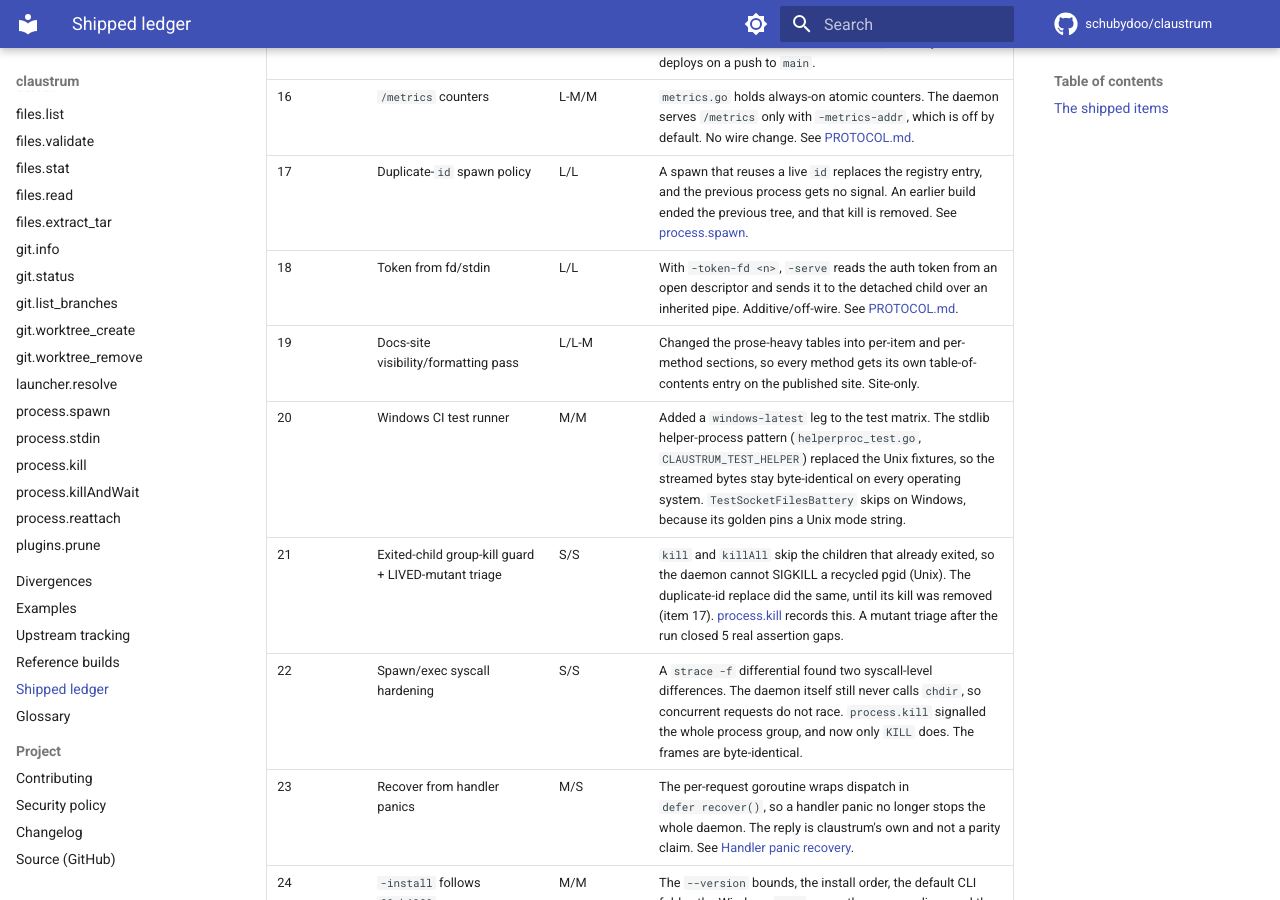
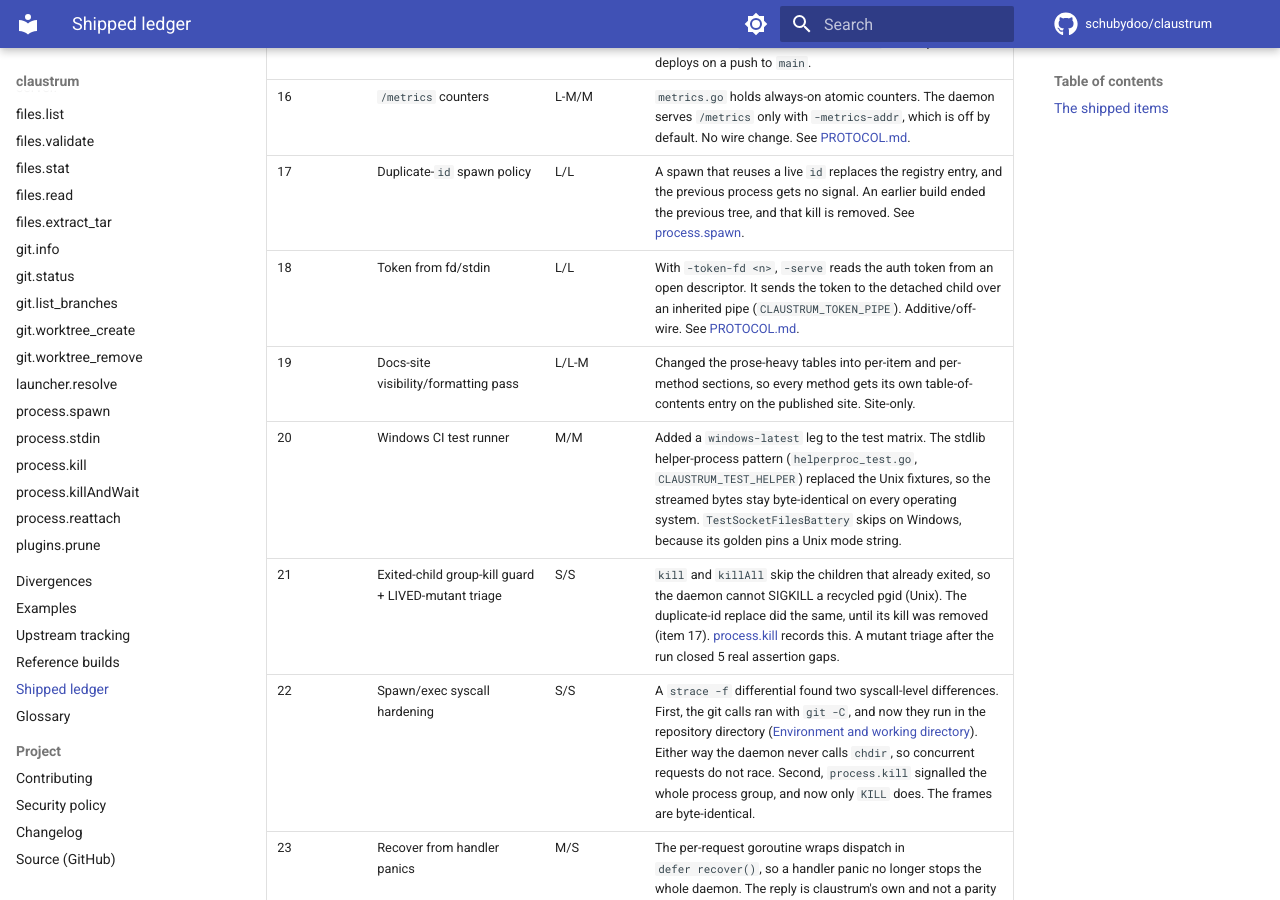
Before and after one commit to schubydoo/claustrum, an MkDocs documentation site: the page built from docs/IMPROVEMENTS.md, in a window 1280 px wide and 900 px high, scrolled down 1677 px. Built offline with MkDocs 1.6.1 and Material for MkDocs 9.7.7, drawn with Linux system fonts in a browser that asks for light colours; comment, search, counter and statistics services are not loaded.

Commit message:
docs: name both differences of item 22 and anchor the links of items 13 and 18
Co-Authored-By: Claude Opus 5.5 <noreply@anthropic.com>

```diff
--- a/docs/IMPROVEMENTS.md
+++ b/docs/IMPROVEMENTS.md
@@ -30,16 +30,16 @@ The impact/cost ratings are H/M/L/S, as the original triage set them. The
 | 10 | Fuzz the JSON-RPC parser | M/L-M | `fuzz_test.go` adds `FuzzDispatch` and `FuzzBindParams`. `FuzzDispatch` skips the side-effectful methods. CI runs the seeds. |
 | 11 | Release automation | H/M | `.goreleaser.yaml` + `release.yml`: 6-target builds, checksums, syft SBOM, cosign signing, SLSA provenance. knope opens the version PRs (changesets-only). |
 | 12 | Pin the Go toolchain | M/L | `go.mod` carries an explicit `toolchain` directive. CI and release use `go-version-file: go.mod`, so builds are reproducible against a known patch. |
-| 13 | Structured/leveled logging | M/L-M | `logging.go` holds a small leveled stderr logger. The level tag goes before the `[Component]` prefixes, so existing greps keep matching. See [ARCHITECTURE.md](ARCHITECTURE.md). |
+| 13 | Structured/leveled logging | M/L-M | `logging.go` holds a small leveled stderr logger. The level tag goes before the `[Component]` prefixes, so existing greps keep matching. See [ARCHITECTURE.md](ARCHITECTURE.md#operational-logging). |
 | 14 | Windows process-tree kill via Job Objects | M/M-H | A Job Object held the spawned children (`sysproc_windows.go`), and a kill ended the whole tree. A later reconciliation removed the job, so a kill ends the direct child only ([process.kill → Windows child trees](protocol/process-kill.md#windows-child-trees)). This item added `golang.org/x/sys` (Windows-only). |
 | 15 | Docs site (mkdocs) | M/M | mkdocs-material publishes `docs/` to GitHub Pages. A `docs` workflow runs `mkdocs build --strict` on every PR and deploys on a push to `main`. |
 | 16 | `/metrics` counters | L-M/M | `metrics.go` holds always-on atomic counters. The daemon serves `/metrics` only with `-metrics-addr`, which is off by default. No wire change. See [PROTOCOL.md](PROTOCOL.md#flags-of-claustrum-alone). |
 | 17 | Duplicate-`id` spawn policy | L/L | A spawn that reuses a live `id` replaces the registry entry, and the previous process gets no signal. An earlier build ended the previous tree, and that kill is removed. See [process.spawn](protocol/process-spawn.md). |
-| 18 | Token from fd/stdin | L/L | With `-token-fd <n>`, `-serve` reads the auth token from an open descriptor and sends it to the detached child over an inherited pipe. Additive/off-wire. See [PROTOCOL.md](PROTOCOL.md). |
+| 18 | Token from fd/stdin | L/L | With `-token-fd <n>`, `-serve` reads the auth token from an open descriptor. It sends the token to the detached child over an inherited pipe (`CLAUSTRUM_TOKEN_PIPE`). Additive/off-wire. See [PROTOCOL.md](PROTOCOL.md#the-token-source). |
 | 19 | Docs-site visibility/formatting pass | L/L-M | Changed the prose-heavy tables into per-item and per-method sections, so every method gets its own table-of-contents entry on the published site. Site-only. |
 | 20 | Windows CI test runner | M/M | Added a `windows-latest` leg to the test matrix. The stdlib helper-process pattern (`helperproc_test.go`, `CLAUSTRUM_TEST_HELPER`) replaced the Unix fixtures, so the streamed bytes stay byte-identical on every operating system. `TestSocketFilesBattery` skips on Windows, because its golden pins a Unix mode string. |
 | 21 | Exited-child group-kill guard + LIVED-mutant triage | S/S | `kill` and `killAll` skip the children that already exited, so the daemon cannot SIGKILL a recycled pgid (Unix). The duplicate-id replace did the same, until its kill was removed (item 17). [process.kill](protocol/process-kill.md#differences-from-the-reference) records this. A mutant triage after the run closed 5 real assertion gaps. |
-| 22 | Spawn/exec syscall hardening | S/S | A `strace -f` differential found two syscall-level differences. The daemon itself still never calls `chdir`, so concurrent requests do not race. `process.kill` signalled the whole process group, and now only `KILL` does. The frames are byte-identical. |
+| 22 | Spawn/exec syscall hardening | S/S | A `strace -f` differential found two syscall-level differences. First, the git calls ran with `git -C`, and now they run in the repository directory ([Environment and working directory](PROTOCOL.md#environment-and-working-directory)). Either way the daemon never calls `chdir`, so concurrent requests do not race. Second, `process.kill` signalled the whole process group, and now only `KILL` does. The frames are byte-identical. |
 | 23 | Recover from handler panics | M/S | The per-request goroutine wraps dispatch in `defer recover()`, so a handler panic no longer stops the whole daemon. The reply is claustrum's own and not a parity claim. See [Handler panic recovery](PROTOCOL.md#handler-panic-recovery). |
 | 24 | `-install` follows `89cb6289` | M/M | The `--version` bounds, the install order, the default CLI folder, the Windows `.exe` name, the progress lines and the download texts follow the reference. D11 is retired, and a home guard (D2) runs before the tree delete. See [PROTOCOL.md](PROTOCOL.md) → `-install`. |
 | 25 | `peerCheck` in `server.capabilities` | M/S | The result gained the `peerCheck` member and the `server.peer_check` feature, and D25 is retired. See [The peer check](protocol/server.md#the-peer-check). |
```
Also changed, not shown: CONTRIBUTING.md (+1 -1 lines).
